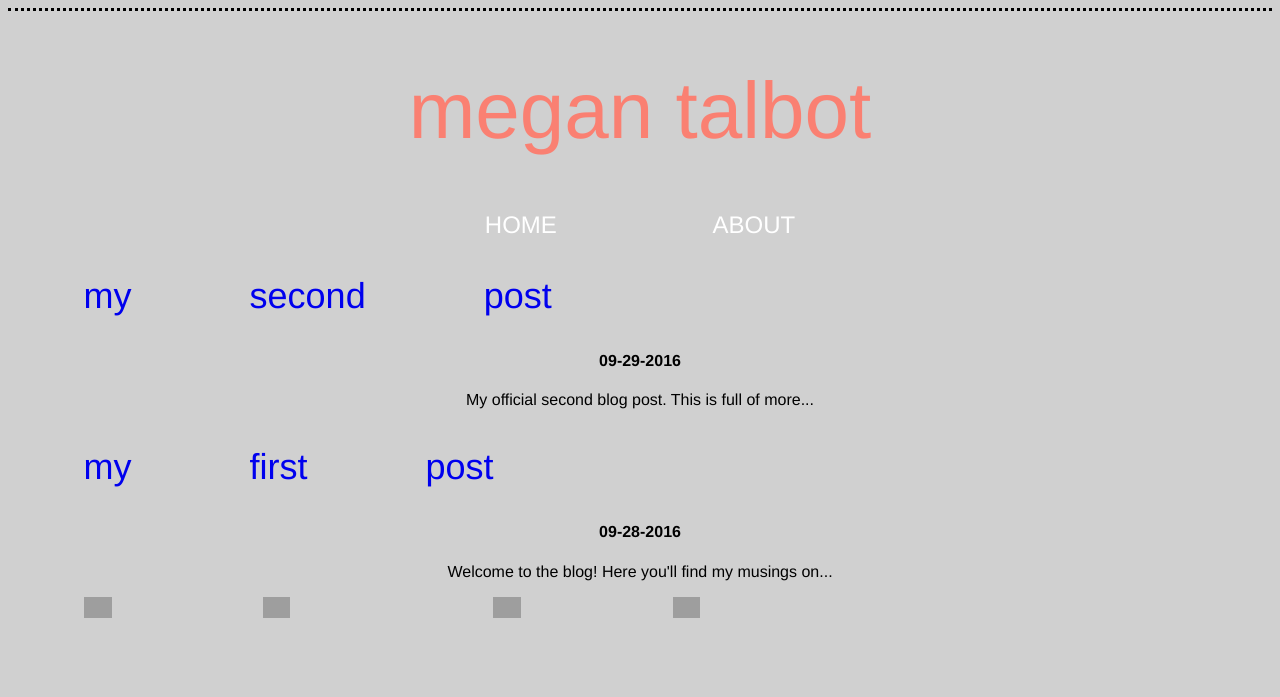
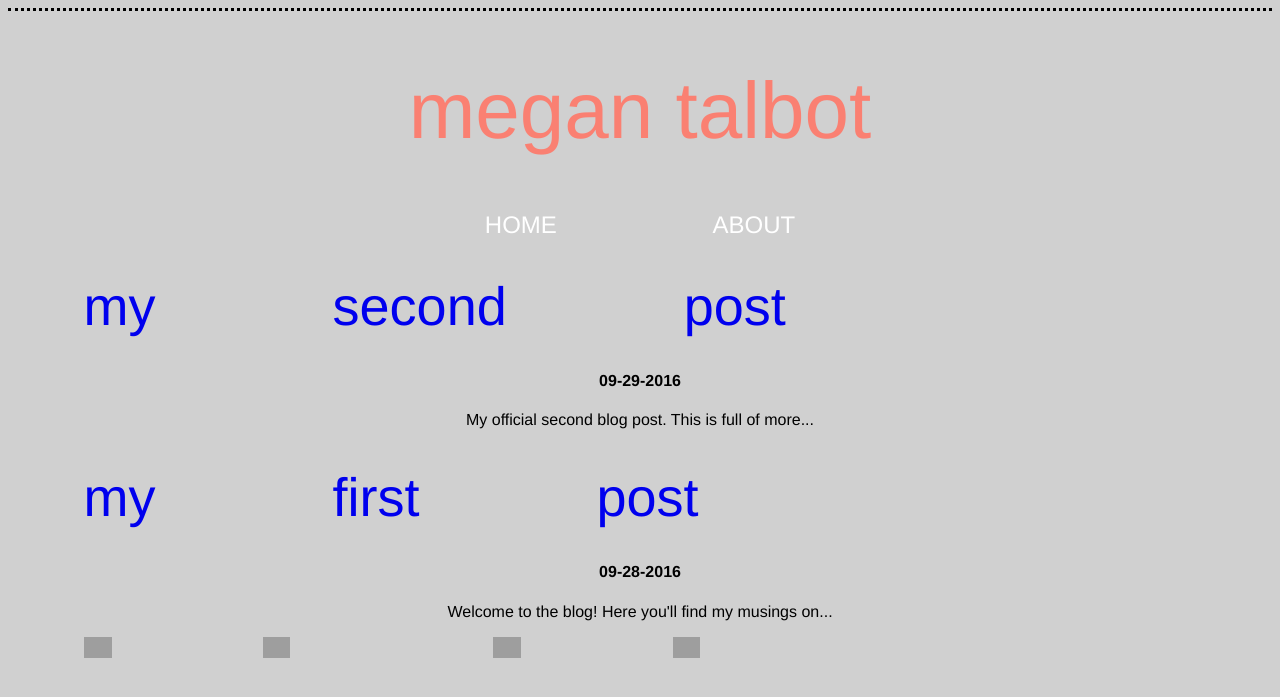
Before and after one commit to meganft/meganft.github.io, a Jekyll site: the page built from index.html, in a window 1280 px wide. Shown: the top 697 px of the page. Built offline with Jekyll 4.4.1, drawn with Linux system fonts in a browser that asks for light colours; grey boxes are pictures that could not be loaded.

Commit message:
Change link styles

```diff
--- a/_includes/footer.html
+++ b/_includes/footer.html
@@ -1,6 +1,6 @@
     </div>
   </body>
   <p id="buttons">
-  				<a href="mailto:meganftalbot@gmail.com"><img src="https://openclipart.org/image/2400px/svg_to_png/216531/Mail-Icon-White-on-Grey.png" width= "28";  ></a><a href="https://www.linkedin.com/in/megan-talbot" ><img src="http://image.flaticon.com/icons/svg/34/34227.svg" width = "27"; ></a><a href="https://twitter.com/megantalbot">
-          <img src="https://cdn3.iconfinder.com/data/icons/free-social-icons/67/twitter_circle_black-512.png" width= "28"; ></a><a href="https://github.com/meganft"><img src="http://image.flaticon.com/icons/svg/25/25231.svg" width= "27"></a>
+  				<a href="mailto:meganftalbot@gmail.com"><img src="https://openclipart.org/image/2400px/svg_to_png/216531/Mail-Icon-White-on-Grey.png" width= "28"; text-align= "right" ></a><a href="https://www.linkedin.com/in/megan-talbot" ><img src="http://image.flaticon.com/icons/svg/34/34227.svg" width = "27";text-align = "right" ></a><a href="https://twitter.com/megantalbot">
+          <img src="https://cdn3.iconfinder.com/data/icons/free-social-icons/67/twitter_circle_black-512.png" width= "28"; text-align= "right"></a><a href="https://github.com/meganft"><img src="http://image.flaticon.com/icons/svg/25/25231.svg" width= "27" text-align= "right"></a>
 </html>
--- a/index.html
+++ b/index.html
@@ -5,7 +5,7 @@ layout: default
 
 
 {% for post in site.posts %}
-  <h3><a href="{{ post.url }}">{{ post.title }}</a></h3>
+  <h3><a style="font-size: 1.5em;" href="{{ post.url }}">{{ post.title }}</a></h3>
   <h4>{{ post.date | date: "%m-%d-%Y" }}</h4>
     <p>{{ post.content | strip_html | truncatewords:10}}</p>
 {% endfor %}
```
